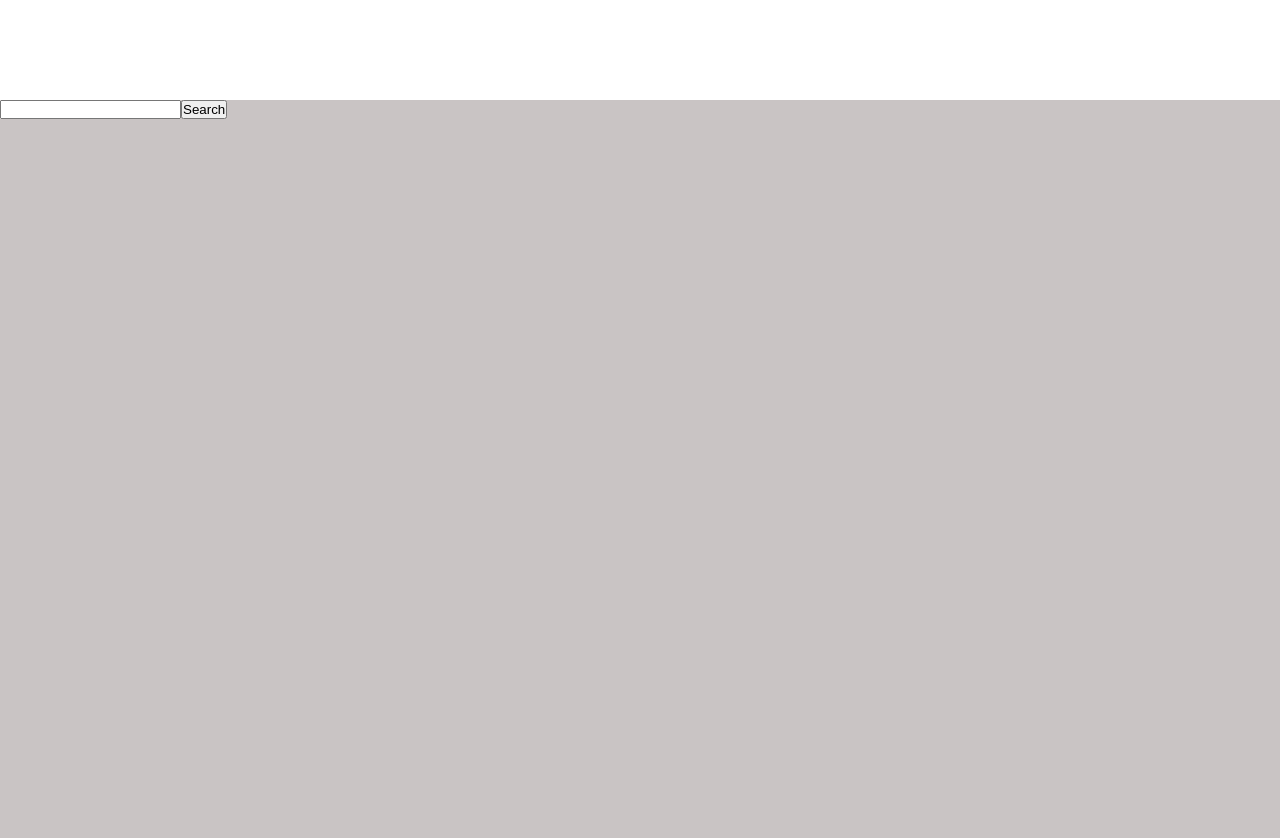
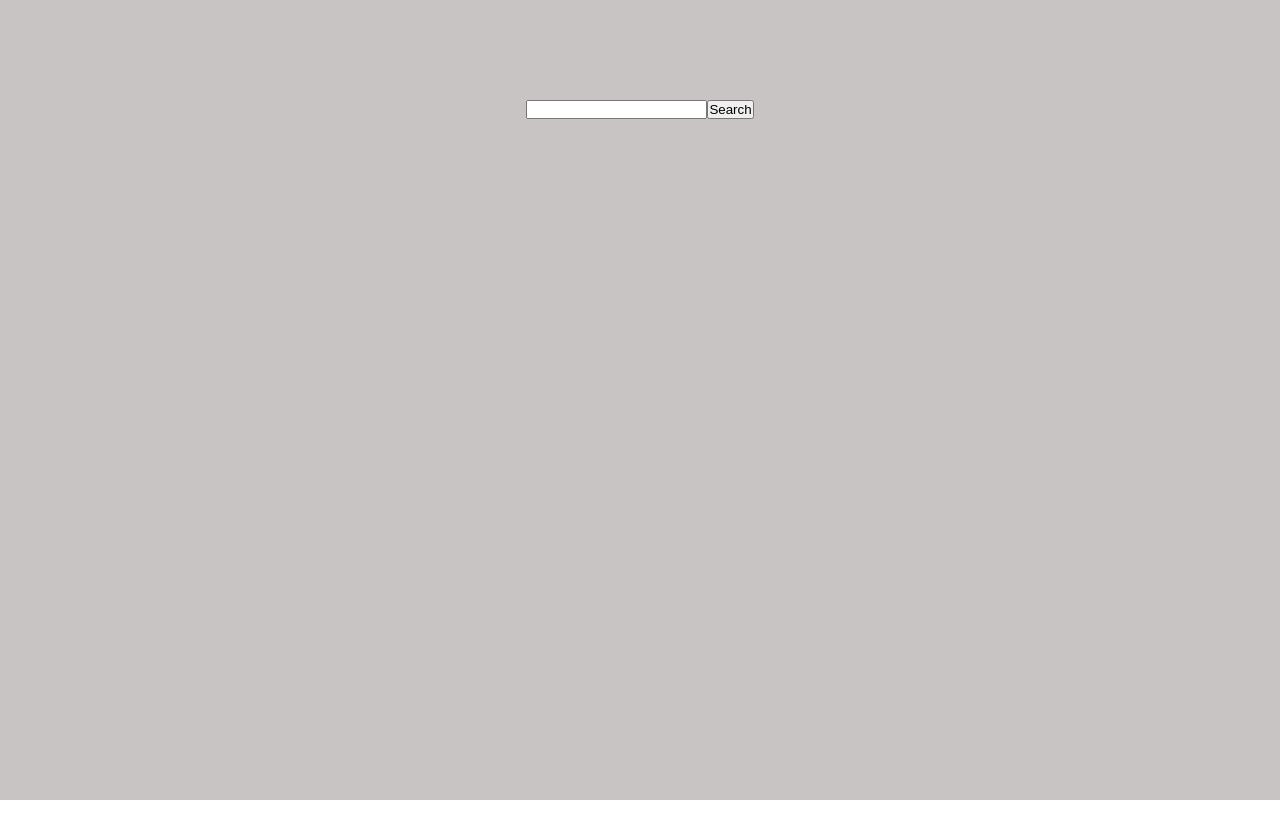
Before and after one commit to georgichichev/outdoorsy-challenge, a React (Create React App) app: page / in a window 1280 px wide. Shown: the top 838 px of the page. After the commit the page ends 800 px from the top, so only its background shows below. Built offline with nearby package versions, Linux system fonts and the light colour scheme.

Commit message:
Add flexbox to container to center form
+ Remove manifest from html

```diff
--- a/public/index.html
+++ b/public/index.html
@@ -4,7 +4,6 @@
     <meta charset="utf-8" />
     <meta name="viewport" content="width=device-width, initial-scale=1" />
     <meta name="theme-color" content="#000000" />
-    <link rel="manifest" href="%PUBLIC_URL%/manifest.json" />
     <title>React App</title>
   </head>
   <body>
--- a/src/App.css
+++ b/src/App.css
@@ -8,4 +8,6 @@
     width: 100vw;
     height: 100vh;
     background-color: #c9c4c4;
+    display: flex;
+    justify-content: center;
 }
```
